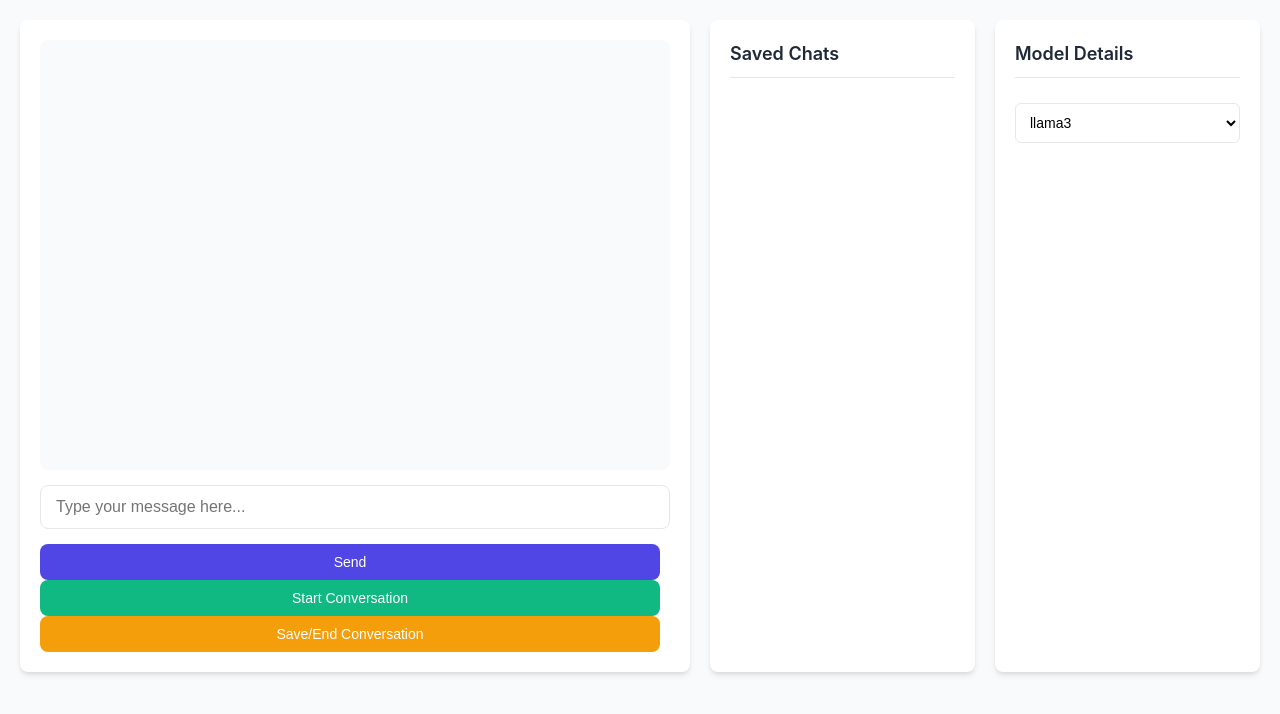
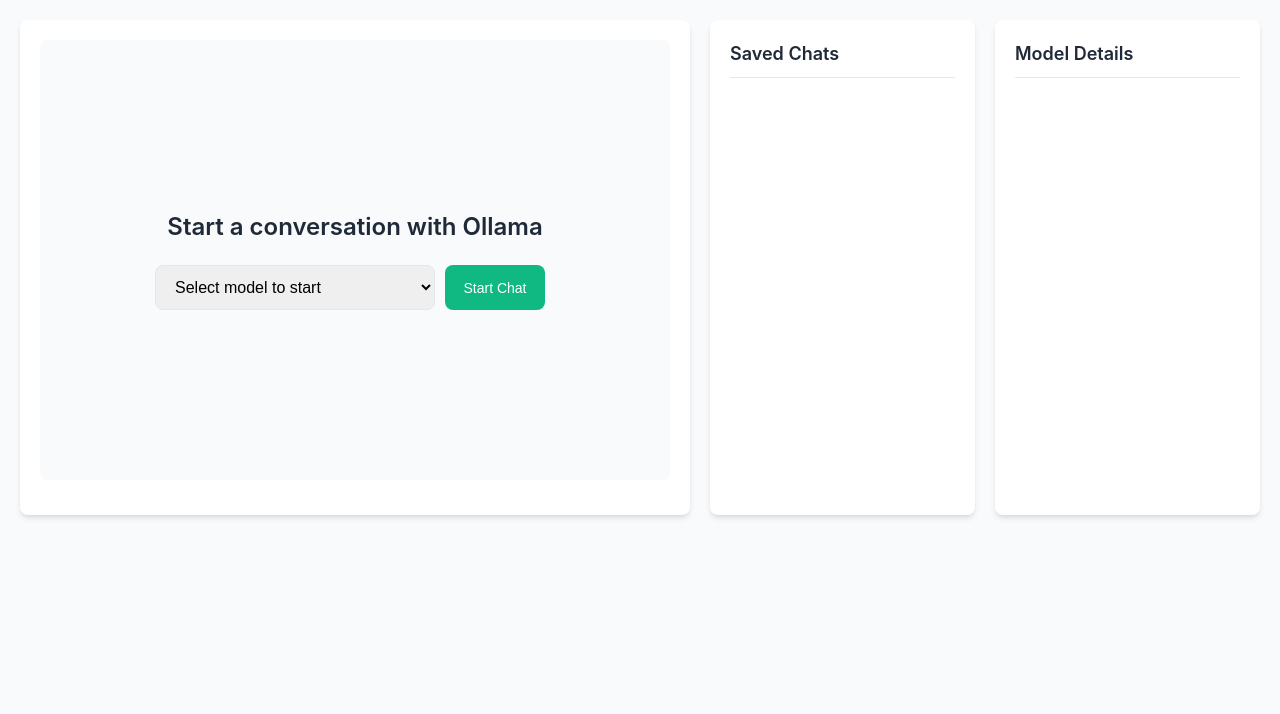
Before and after one commit to DayByDayBy/basic_ollama_interface, a Flask app: page / in a window 1280 px wide. Shown: the top 714 px of the page. Run offline with Flask 3, Linux system fonts and the light colour scheme; data that the repository does not hold is empty.

Commit message:
that design was annoying me, classic isolated design nonsense that made more sense when i had a list of bits than it does as a UX

````diff
--- a/static/script.js
+++ b/static/script.js
@@ -4,14 +4,18 @@ document.addEventListener('DOMContentLoaded', () => {
     const sendButton = document.getElementById('send-button');
     const startButton = document.getElementById('start-button');
     const saveButton = document.getElementById('save-button');
+    const newChatButton = document.getElementById('new-chat-button');
     const savedChatsList = document.getElementById('saved-chats-list');
     const modelSelect = document.getElementById('model-select');
+    const modelSelectionArea = document.getElementById('model-selection-area');
+    const currentModelIndicator = document.getElementById('current-model-indicator');
+    const modelInfo = document.getElementById('model-info');
 
     let messages = [];
-    let currentModel = 'llama3';
+    let currentModel = '';
     let conversationActive = false;
 
-    // Fetch available models and populate the select dropdown
+    // fetch available models and populate the select dropdown
     fetch('/models')
         .then(response => response.json())
         .then(models => {
@@ -23,18 +27,46 @@ document.addEventListener('DOMContentLoaded', () => {
             });
         });
 
+    // start conversation with selected model
     startButton.addEventListener('click', () => {
-        if (!conversationActive) {
+        if (modelSelect.value === '') {
+            alert('Please select a model first');
+            return;
+        }
+
         currentModel = modelSelect.value;
         messages = [];
-            chatBox.innerHTML = '';
+
+        // update UI for active conversation
+        modelSelectionArea.style.display = 'none';
+        chatBox.style.display = 'flex';
+        messageInput.style.display = 'block';
+        sendButton.style.display = 'inline-block';
+        saveButton.style.display = 'inline-block';
+        newChatButton.style.display = 'inline-block';
+
+        // show current model indicator
+        currentModelIndicator.textContent = `Currently chatting with: ${currentModel}`;
+        currentModelIndicator.style.display = 'block';
+
+        // update model info section
+        modelInfo.innerHTML = `
+            <div class="model-card">
+                <div class="model-name">${currentModel}</div>
+                <div class="model-info">Active conversation</div>
+            </div>
+        `;
+
         conversationActive = true;
-            alert('New conversation started with model: ' + currentModel);
-        }
     });
 
-    sendButton.addEventListener('click', () => {
-        if (conversationActive) {
+    // send message
+    sendButton.addEventListener('click', sendMessage);
+    messageInput.addEventListener('keypress', (e) => {
+        if (e.key === 'Enter') sendMessage();
+    });
+
+    function sendMessage() {
         const userMessage = messageInput.value;
         if (userMessage.trim() === '') return;
 
@@ -55,19 +87,18 @@ document.addEventListener('DOMContentLoaded', () => {
             messages.push({ role: 'model', content: modelMessage });
             displayMessage('model', modelMessage);
         });
-        } else {
-            alert('Please start a new conversation first.');
     }
-    });
 
+    // save conversation
     saveButton.addEventListener('click', () => {
         if (conversationActive && messages.length > 0) {
-            const firstMessage = messages[0].content.substring(0, 20);
+            const firstMessage = messages[0].content.substring(0, 20) + (messages[0].content.length > 20 ? '...' : '');
+            const timestamp = new Date().toLocaleString();
             const li = document.createElement('li');
-            li.textContent = `Model: ${currentModel}, Message: ${firstMessage}`;
+            li.textContent = `${timestamp} - ${currentModel}: ${firstMessage}`;
             savedChatsList.appendChild(li);
 
-            // Save the conversation to the database
+            // save the conversation to the database
             fetch('/save_conversation', {
                 method: 'POST',
                 headers: {
@@ -76,49 +107,104 @@ document.addEventListener('DOMContentLoaded', () => {
                 body: JSON.stringify({ model: currentModel, messages })
             });
 
-            conversationActive = false;
-            messages = [];
-            chatBox.innerHTML = '';
+            resetChat();
         } else {
             alert('No active conversation to save.');
         }
     });
 
+    // start new chat
+    newChatButton.addEventListener('click', () => {
+        resetChat();
+    });
 
+    function resetChat() {
+        conversationActive = false;
+        messages = [];
+
+        // reset UI
+        chatBox.innerHTML = '';
+        chatBox.style.display = 'none';
+        messageInput.style.display = 'none';
+        sendButton.style.display = 'none';
+        saveButton.style.display = 'none';
+        newChatButton.style.display = 'none';
+        currentModelIndicator.style.display = 'none';
+
+        modelSelectionArea.style.display = 'flex';
+        modelSelect.selectedIndex = 0;
+    }
 
     function displayMessage(role, content) {
-
         const messageDiv = document.createElement('div');
         messageDiv.classList.add(role);
 
+        // handle code blocks in messages
         if (content.includes('```')) {
-            const parts = content.split('/```(?:w+)?\n?/');
+            const parts = content.split(/```(?:\w+)?\n?/);
             let formattedContent = '';
 
-            for (let i =0; i < pafrts.length; i++){
-                if (i % 2 ===0){
-                    formattedContent += parts[i];
+            for (let i = 0; i < parts.length; i++) {
+                if (i % 2 === 0) {
+                    // regular text - convert newlines to <br>
+                    formattedContent += parts[i].replace(/\n/g, '<br>');
                 } else {
+                    // code block
                     formattedContent += `<pre><code>${parts[i]}</code></pre>`;
                 }
             }
             messageDiv.innerHTML = formattedContent;
         } else {
-            messageDiv.textContent = content;
+            // convert newlines to <br> for regular messages
+            messageDiv.innerHTML = content.replace(/\n/g, '<br>');
         }
+
         chatBox.appendChild(messageDiv);
         chatBox.scrollTop = chatBox.scrollHeight;
     }
-
 
     // load saved conversations
     fetch('/load_conversations')
         .then(response => response.json())
         .then(conversations => {
             conversations.forEach(convo => {
+                const timestamp = new Date().toLocaleString(); // In a real app, this would come from the DB
+                const model = convo[1];
+                const firstMessage = JSON.parse(convo[2])[0].content.substring(0, 20) + '...';
+
                 const li = document.createElement('li');
-                li.textContent = `Model: ${convo[1]}, Message: ${JSON.parse(convo[2])[0].content.substring(0, 20)}`;
+                li.textContent = `${timestamp} - ${model}: ${firstMessage}`;
+                li.dataset.id = convo[0]; // Store the conversation ID
                 savedChatsList.appendChild(li);
+
+                // add click event to load conversation
+                li.addEventListener('click', () => loadConversation(convo[0], model, JSON.parse(convo[2])));
             });
         });
+
+    function loadConversation(id, model, messages) {
+        // set current model and messages
+        currentModel = model;
+        window.messages = messages; // Use the loaded messages
+
+        // update UI for active conversation
+        modelSelectionArea.style.display = 'none';
+        chatBox.style.display = 'flex';
+        chatBox.innerHTML = ''; // Clear chat box
+        messageInput.style.display = 'block';
+        sendButton.style.display = 'inline-block';
+        saveButton.style.display = 'inline-block';
+        newChatButton.style.display = 'inline-block';
+
+        // show current model indicator
+        currentModelIndicator.textContent = `Currently chatting with: ${currentModel}`;
+        currentModelIndicator.style.display = 'block';
+
+        // display messages
+        messages.forEach(msg => {
+            displayMessage(msg.role, msg.content);
         });
+
+        conversationActive = true;
+    }
+});
--- a/static/styles.css
+++ b/static/styles.css
@@ -7,6 +7,10 @@
     --text-light: #6b7280;
     --border-color: #e5e7eb;
     --shadow: 0 4px 6px -1px rgba(0, 0, 0, 0.1), 0 2px 4px -1px rgba(0, 0, 0, 0.06);
+    --green: #10b981;
+    --green-hover: #059669;
+    --amber: #f59e0b;
+    --amber-hover: #d97706;
   }
 
   body {
@@ -21,6 +25,7 @@
     gap: 20px;
   }
 
+  /* main chat section */
   #chat-container {
     width: 70%;
     background-color: var(--card-background);
@@ -31,11 +36,58 @@
     flex-direction: column;
   }
 
+  /* model selection area - initially visible, hidden when chat is active */
+  #model-selection-area {
+    display: flex;
+    flex-direction: column;
+    align-items: center;
+    justify-content: center;
+    height: 400px;
+    background-color: var(--background-color);
+    border-radius: 8px;
+    margin-bottom: 15px;
+    padding: 20px;
+    text-align: center;
+  }
+
+  #model-selection-area h2 {
+    margin-bottom: 20px;
+    color: var(--text-color);
+    font-weight: 600;
+  }
+
+  #model-select-container {
+    display: flex;
+    width: 100%;
+    max-width: 400px;
+    gap: 10px;
+    margin-bottom: 20px;
+  }
+
+  #model-select {
+    flex: 1;
+    padding: 12px 15px;
+    border-radius: 8px;
+    border: 1px solid var(--border-color);
+    font-size: 16px;
+    outline: none;
+  }
+
+  #start-button {
+    background-color: var(--green);
+    min-width: 100px;
+  }
+
+  #start-button:hover {
+    background-color: var(--green-hover);
+  }
+
+  /* chat box - initially hidden, visible when chat is active */
   #chat-box {
     height: 400px;
     overflow-y: auto;
     padding: 15px;
-    margin-bottom: 15px;
+    margin-bottom: 10px;
     background-color: var(--background-color);
     border-radius: 8px;
     display: flex;
@@ -43,7 +95,19 @@
     gap: 10px;
   }
 
-  /* message bubble styles */
+  /* current model indicator */
+  #current-model-indicator {
+    display: none;
+    font-size: 14px;
+    color: var(--text-light);
+    margin-bottom: 15px;
+    padding: 5px 10px;
+    background-color: var(--background-color);
+    border-radius: 4px;
+    width: fit-content;
+  }
+
+  /* message bubbles */
   .user, .model {
     max-width: 80%;
     padding: 12px 16px;
@@ -70,6 +134,7 @@
     margin-right: auto;
   }
 
+  /* input area */
   #message-input {
     padding: 12px 15px;
     border: 1px solid var(--border-color);
@@ -86,6 +151,7 @@
     box-shadow: 0 0 0 2px var(--primary-light);
   }
 
+  /* button styles */
   button {
     background-color: var(--primary-color);
     color: white;
@@ -107,22 +173,28 @@
     transform: translateY(1px);
   }
 
-  #start-button {
-    background-color: #10b981;
-  }
-
-  #start-button:hover {
-    background-color: #059669;
+  .button-group {
+    display: flex;
+    gap: 10px;
   }
 
   #save-button {
-    background-color: #f59e0b;
+    background-color: var(--amber);
   }
 
   #save-button:hover {
-    background-color: #d97706;
+    background-color: var(--amber-hover);
   }
 
+  #new-chat-button {
+    background-color: var(--green);
+  }
+
+  #new-chat-button:hover {
+    background-color: var(--green-hover);
+  }
+
+  /* sidebar sections */
   #saved-chats, #model-details {
     width: 25%;
     background-color: var(--card-background);
@@ -141,6 +213,7 @@
     border-bottom: 1px solid var(--border-color);
   }
 
+  /* caved chats */
   #saved-chats-list {
     list-style-type: none;
     padding: 0;
@@ -160,17 +233,7 @@
     background-color: var(--primary-light);
   }
 
-  #model-select {
-    width: 100%;
-    padding: 10px;
-    border-radius: 6px;
-    border: 1px solid var(--border-color);
-    background-color: var(--card-background);
-    font-size: 14px;
-    margin-top: 10px;
-  }
-
-  /* backtick formatting for model responses */
+  /* backtick code formatting */
   pre {
     background-color: #f1f5f9;
     padding: 12px;
@@ -189,7 +252,7 @@
     font-size: 14px;
   }
 
-  /* responsiveness */
+  /* responsiveness  */
   @media (max-width: 768px) {
     body {
       flex-direction: column;
@@ -199,4 +262,8 @@
       width: calc(100% - 40px);
       margin-bottom: 20px;
     }
+
+    #model-select-container {
+      flex-direction: column;
+    }
   }
--- a/templates/index.html
+++ b/templates/index.html
@@ -8,11 +8,28 @@
 </head>
 <body>
     <div id="chat-container">
-        <div id="chat-box"></div>
-        <input type="text" id="message-input" placeholder="Type your message here...">
-        <button id="send-button">Send</button>
-        <button id="start-button">Start Conversation</button>
-        <button id="save-button">Save/End Conversation</button>
+        <!-- model selection area - initially visible -->
+        <div id="model-selection-area">
+            <h2>Start a conversation with Ollama</h2>
+            <div id="model-select-container">
+                <select id="model-select">
+                    <option value="" disabled selected>Select model to start</option>
+                    <!-- options will be populated by JavaScript -->
+                </select>
+                <button id="start-button">Start Chat</button>
+            </div>
+        </div>
+
+        <!-- chat area - initially hidden -->
+        <div id="chat-box" style="display: none;"></div>
+        <div id="current-model-indicator"></div>
+
+        <input type="text" id="message-input" placeholder="Type your message here..." style="display: none;">
+        <div class="button-group">
+            <button id="send-button" style="display: none;">Send</button>
+            <button id="save-button" style="display: none;">Save Chat</button>
+            <button id="new-chat-button" style="display: none;">New Chat</button>
+        </div>
     </div>
     <div id="saved-chats">
         <h3>Saved Chats</h3>
@@ -20,9 +37,9 @@
     </div>
     <div id="model-details">
         <h3>Model Details</h3>
-        <select id="model-select">
-            <!-- Options will be populated by JavaScript -->
-        </select>
+        <div id="model-info">
+            <!-- model info will be populated here -->
+        </div>
     </div>
     <script src="{{ url_for('static', filename='script.js') }}"></script>
 </body>
````
Lines whose indentation alone changed are shown as unchanged.
